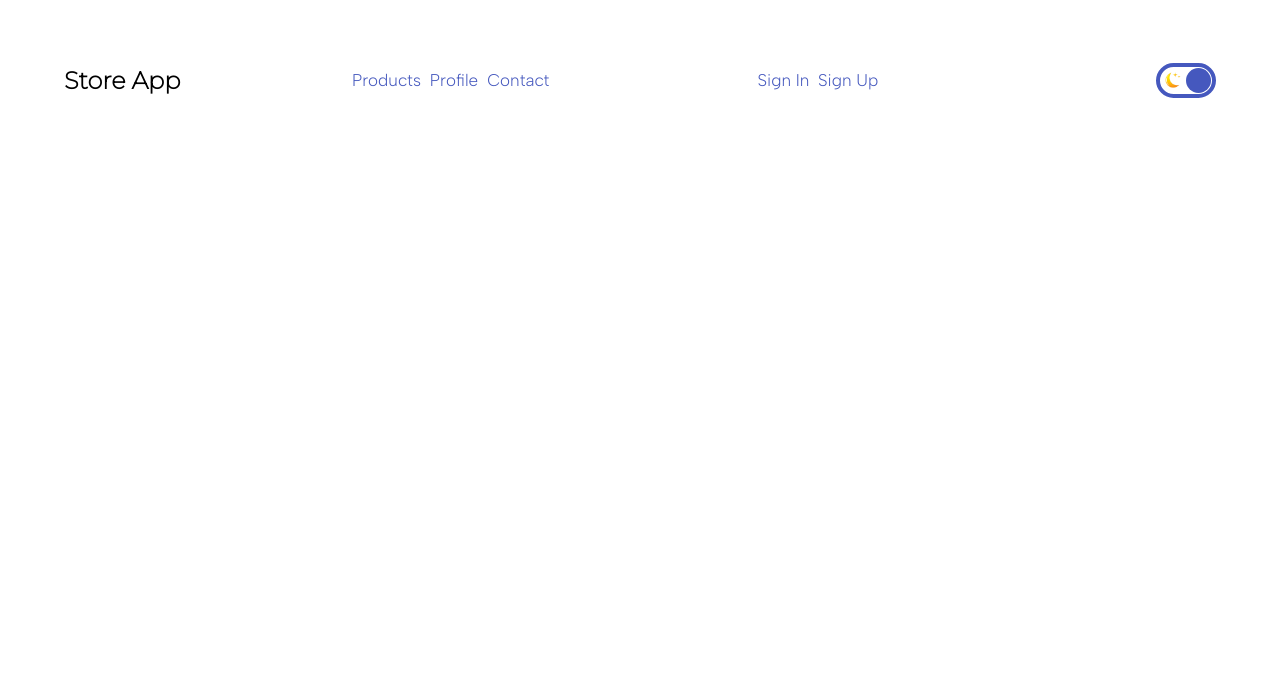
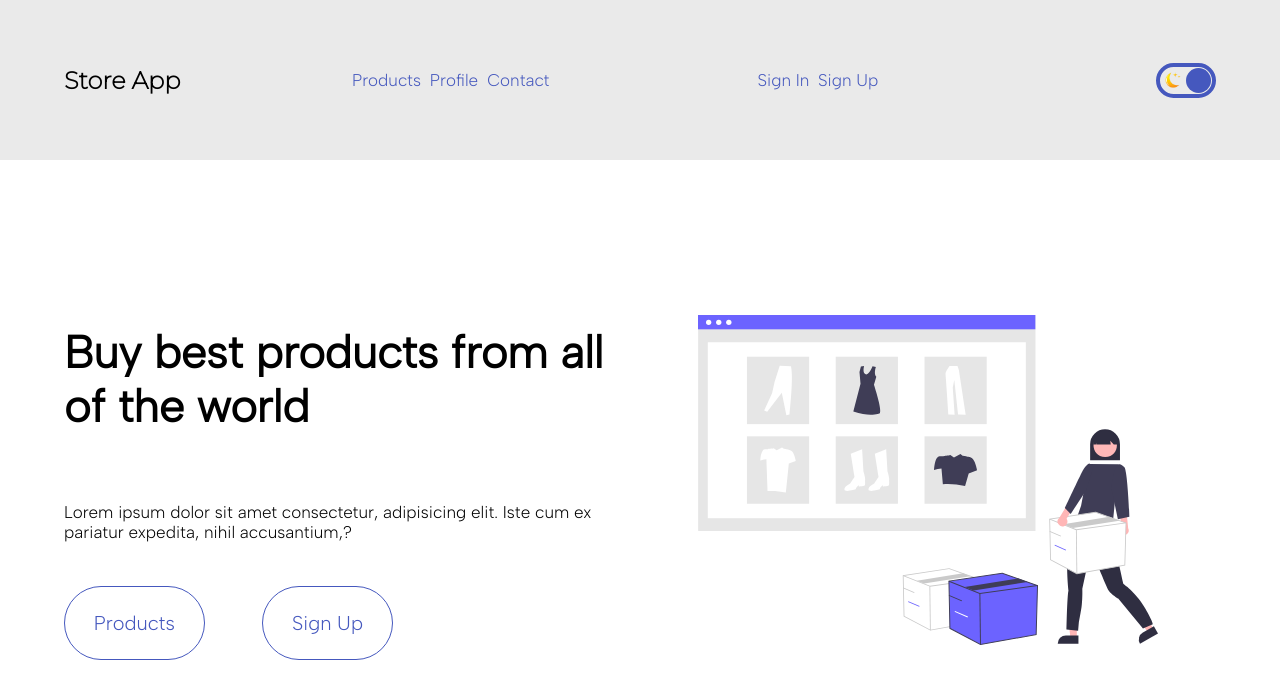
Before and after one commit to Fredvel123/store_app, a React (Create React App) app in the folder client/: page / in a window 1280 px wide. Shown: the top 698 px of the page. Built offline with nearby package versions, Linux system fonts and the light colour scheme.

Commit message:
adding main page wallpaper

```diff
--- a/client/src/components/MainPage/Header.jsx
+++ b/client/src/components/MainPage/Header.jsx
@@ -2,7 +2,11 @@ import { useState } from 'react';
 // react router
 import { Link } from 'react-router-dom';
 // styled components
-import { ClouseIcon, HeaderStyled, NavBarIcon } from '../../styles/home/header';
+import {
+	ClouseIcon,
+	HeaderStyled,
+	NavBarIcon,
+} from '../../styles/mainPage/header';
 // themes and fonts
 import { darkTheme, lightTheme } from '../../styles/tools';
 // components
--- /dev/null
+++ b/client/src/components/MainPage/Wallpaper.jsx
@@ -0,0 +1,27 @@
+import wallpaperSvg from '../../assets/shop.svg';
+import { WallpaperMainStyled } from '../../styles/mainPage/wallpaperMain';
+// react router
+import { Link } from 'react-router-dom';
+// colors
+import { darkTheme, lightTheme } from '../../styles/tools';
+
+export default function WallpaperMain({ theme }) {
+	return (
+		<WallpaperMainStyled color={theme ? lightTheme : darkTheme}>
+			<div className="letter">
+				<h2>Buy best products from all of the world</h2>
+				<p>
+					Lorem ipsum dolor sit amet consectetur, adipisicing elit.
+					Iste cum ex pariatur expedita, nihil accusantium,?
+				</p>
+				<div className="buttons">
+					<Link to="/products">Products</Link>
+					<Link to="signup">Sign Up</Link>
+				</div>
+			</div>
+			<div className="wallpaper">
+				<img src={wallpaperSvg} alt="wallpaper" />
+			</div>
+		</WallpaperMainStyled>
+	);
+}
--- a/client/src/components/MainPage/index.jsx
+++ b/client/src/components/MainPage/index.jsx
@@ -1,14 +1,15 @@
+// redux
+import { useSelector } from 'react-redux';
 // components
 import Header from './Header.jsx';
-// redux
-import { useSelector } from 'react-redux';
+import WallpaperMain from './Wallpaper.jsx';
 
 function MainPage() {
 	const stateTheme = useSelector((state) => state.theme.value);
 	return (
 		<div>
-      {/* <Header theme={stateTheme} /> */}
 			<Header theme={stateTheme} />
+			<WallpaperMain theme={stateTheme} />
 		</div>
 	);
 }
--- a/client/src/styles/home/header.jsx
+++ b/client/src/styles/mainPage/header.jsx
@@ -4,9 +4,8 @@ import { fonts } from '../tools';
 import { CloseOutlined, AlignRightOutlined } from '@ant-design/icons';
 
 export const HeaderStyled = styled.div`
-	background: ${({ color }) => color.secondary};
+	background: ${({ color }) => color.primary};
 	color: ${({ color }) => color.titles};
-	/* height: ${({ state }) => (state ? '20vh' : '100vh')}; */
 	height: 20vh;
 	width: 100%;
 	padding: 0 5%;
@@ -61,7 +60,7 @@ export const HeaderStyled = styled.div`
 			position: absolute;
 			left: 0;
 			top: 0;
-			height: 100vh;
+			height: 110vh;
 			width: 100%;
 			flex-direction: column;
 			align-items: center;
--- /dev/null
+++ b/client/src/styles/mainPage/wallpaperMain.jsx
@@ -0,0 +1,129 @@
+import styled from 'styled-components';
+import { fonts } from '../tools';
+
+export const WallpaperMainStyled = styled.div`
+	height: 80vh;
+	width: 100%;
+	padding: 0 5%;
+	color: ${({ color }) => color.titles};
+	background: ${({ color }) => color.secondary};
+	display: grid;
+	grid-template-columns: 50% 50%;
+	align-items: center;
+	.wallpaper {
+		display: flex;
+		align-items: center;
+		justify-content: center;
+		img {
+			width: 80%;
+		}
+	}
+	.letter {
+		color: ${({ color }) => color.titles};
+		display: flex;
+		flex-direction: column;
+		justify-content: space-evenly;
+		/* background: red; */
+		height: 70%;
+		margin: 5vh 0;
+		h2 {
+			font-size: 45px;
+		}
+		p {
+			font-family: ${fonts.text};
+			font-size: 17px;
+		}
+		.buttons {
+			/* background: green; */
+			a {
+				margin-right: 10%;
+				padding: 3vh 5%;
+				border: 1px solid ${({ color }) => color.third};
+				border-radius: 50px;
+				font-size: 20px;
+				color: ${({ color }) => color.third};
+				&:hover {
+					background: ${({ color }) => color.third};
+					color: white;
+					transition: 0.2s;
+				}
+			}
+		}
+	}
+	@media screen and (max-width: 875px) {
+		height: 90vh;
+	}
+
+	@media screen and (max-width: 950px) {
+		.letter {
+			height: 70%;
+			margin: 5vh 0;
+			h2 {
+				font-size: 35px;
+			}
+			p {
+				font-size: 15px;
+			}
+			.buttons {
+				/* background: green; */
+				a {
+					font-size: 15px;
+					padding: 2vh 5%;
+				}
+			}
+		}
+		.wallpaper {
+			margin-top: 5vh;
+		}
+	}
+
+	@media screen and (max-width: 800px) {
+		display: flex;
+		flex-direction: column;
+		height: auto;
+		.letter {
+			height: 60vh;
+			margin: 0 0;
+			h2 {
+				font-size: 45px;
+			}
+			p {
+				font-size: 20px;
+			}
+		}
+		.wallpaper {
+			img {
+				width: 100%;
+			}
+		}
+	}
+	@media screen and (max-width: 500px) {
+		.letter {
+			height: 60vh;
+			margin: 0 0;
+			h2 {
+				font-size: 35px;
+			}
+			p {
+				font-size: 15px;
+			}
+		}
+	}
+	@media screen and (max-width: 400px) {
+		.letter {
+			height: 60vh;
+			margin: 0 0;
+			h2 {
+				font-size: 32px;
+			}
+			p {
+				font-size: 14px;
+			}
+			.buttons {
+				a {
+					font-size: 15px;
+				}
+			}
+		}
+	}
+`;
```
Lines whose indentation alone changed are shown as unchanged.
